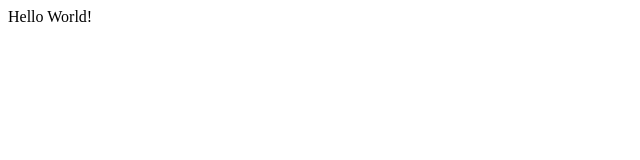
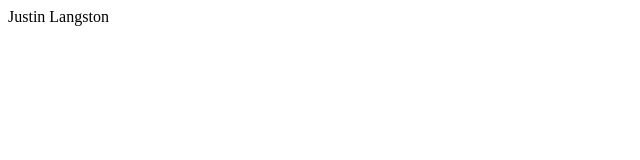
Before and after one commit to jlangst6/webserver, a plain HTML site: page index.html in a window 1280 px wide. Shown: the full height of the page, 0-640 px from the left. Drawn offline with Linux system fonts and the light colour scheme.

Commit message:
Update index.html

```diff
--- a/index.html
+++ b/index.html
@@ -1,5 +1,5 @@
 <html>
 <body>
-Hello World!
+Justin Langston
 </body>
 </html>
```
